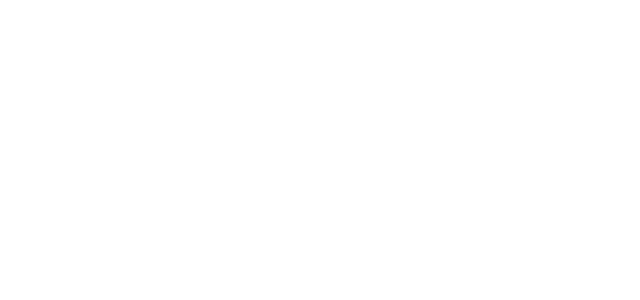
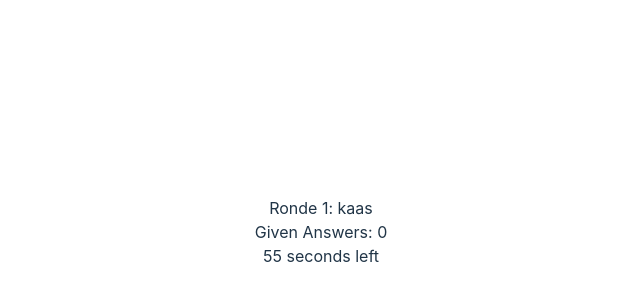
Before and after one commit to richardvisssr/PubQuizGame, a React (Vite) app in the folder client/quizzer/: page /quiz/1/1 in a window 1280 px wide. Before the commit this address had no page. Shown: the part 168-468 px from the top of the page, without its empty margins (319-959 px from the left). Built offline with nearby package versions, Linux system fonts and the light colour scheme; no server answers.

Commit message:
ws eem niveau hoger plaatsen

```diff
--- a/client/quizzer/src/components/quiz/CountdownTimer.jsx
+++ b/client/quizzer/src/components/quiz/CountdownTimer.jsx
@@ -14,7 +14,7 @@ export default function CountdownTimer() {
     if (remainingTime === 0) {
       clearInterval(timer);
 
-      navigate("/leaderboard/1");
+      navigate("/leaderboard/123/1");
     }
 
     return () => {
--- a/client/quizzer/src/components/quiz/Header.jsx
+++ b/client/quizzer/src/components/quiz/Header.jsx
@@ -1,9 +1,60 @@
-import React from "react";
+import React, { useEffect, useState } from "react";
+import { useDispatch, useSelector } from "react-redux";
+import { useParams } from "react-router-dom";
 
-export default function Header({ question }) {
+export default function Header() {
+  const dispatch = useDispatch();
+  const round = useSelector((state) => state.round.roundNumber);
+  const { code } = useParams();
+  const selectedQuestions = useSelector((state) => state.round.selectedQuestions);
+
+  const [websocket, setWebsocket] = useState(null);
+  const [currentQuestionIndex, setCurrentQuestionIndex] = useState(0);
+  console.log(selectedQuestions);
+
+  const initWebSocket = () => {
+    if (!websocket) {
+      const ws = new WebSocket("ws://localhost:3000"); // Update with your server URL
+
+      ws.onopen = () => {
+        console.log("WebSocket connection is open!");
+      };
+
+      ws.onmessage = (event) => {
+        const message = JSON.parse(event.data);
+        if (message.type === "newQuestion") {
+          // Update de huidige vraagindex
+          setCurrentQuestionIndex(currentQuestionIndex + 1);
+        }
+      };
+
+      ws.onclose = () => {
+        console.log("WebSocket connection is closed!");
+      };
+
+      setWebsocket(ws);
+    }
+  };
+
+  useEffect(() => {
+    initWebSocket();
+  }, []);
+
+  // Controleer of de huidige vraagindex binnen het bereik van de vragen ligt
+  const currentQuestion =
+    currentQuestionIndex < selectedQuestions.length
+      ? selectedQuestions[currentQuestionIndex]
+      : null;
+
   return (
     <div>
-      <p className="text-3xl font-bold mt-4">{question}</p>
+      {round <= 12 ? (
+        <p className="text-3xl font-bold mt-4">
+          Ronde {round}: {currentQuestion || "Wachten op de volgende vraag..."}
+        </p>
+      ) : (
+        <p className="text-3xl font-bold mt-4">De quiz is afgelopen.</p>
+      )}
     </div>
   );
 }
--- a/client/quizzer/src/components/quiz/Quiz.jsx
+++ b/client/quizzer/src/components/quiz/Quiz.jsx
@@ -1,6 +1,5 @@
 import React, { useState, useEffect } from "react";
 import Header from "./Header";
-import Answers from "./Answers";
 import CountdownTimer from "./CountdownTimer";
 
 export default function Quiz() {
@@ -40,7 +39,7 @@ export default function Quiz() {
   return (
     <div className="min-h-screen flex flex-col justify-center items-center">
       <div className="text-3xl mb-4">
-        <Header question="Example question" />
+        <Header />
       </div>
       <div className="">
         <div className="mt-4">
@@ -48,9 +47,6 @@ export default function Quiz() {
         </div>
         <CountdownTimer />
       </div>
-      <div className="container mx-auto mt-4">
-        <Answers />
-      </div>
     </div>
   );
 }
--- a/client/quizzer/src/reducers/roundReducer.jsx
+++ b/client/quizzer/src/reducers/roundReducer.jsx
@@ -19,11 +19,20 @@ export const fetchCurrentQuestionsNumber = createAsyncThunk(
   }
 );
 
+export const fetchSelectedQuestions = createAsyncThunk(
+  "round/fetchSelectedQuestions",
+  async () => {
+    const response = await fetch(`http://localhost:3000/quiz/${code}/${roundNumber}/questions`);
+      const data = await response.json();
+      return data;
+  }
+);
+
 const roundSlice = createSlice({
   name: "round",
   initialState: {
     filterdQuestionsFromCategory: [],
-    selectedQuestions: [],
+    selectedQuestions: ['kaas','brood','boter'],
     roundNumber: 1,
     questionNumber: 1,
   },
@@ -45,6 +54,9 @@ const roundSlice = createSlice({
     [fetchCurrentQuestionsNumber.fulfilled]: (state, action) => {
       state.questionNumber = action.payload;
     },
+    [fetchSelectedQuestions.fulfilled]: (state, action) => {
+      state.selectedQuestions = action.payload;
+    },
   },
 });
 
--- a/client/quizzer/src/router/router.jsx
+++ b/client/quizzer/src/router/router.jsx
@@ -10,6 +10,8 @@ import ChooseCategory from "../components/Quizmaster/ChooseCategory";
 import Approve from "../components/Quizmaster/Approve";
 import NewRound from "../components/Quizmaster/NewRound";
 import Game from "../components/Quizmaster/Game";
+import Quiz from "../components/quiz/Quiz";
+import Leaderboard from "../components/Quiz/Leaderboard";
 
 const Router = () => {
 
@@ -25,6 +27,8 @@ const Router = () => {
       <Route path="/waitingScreen/:code" element={<WaitingScreen waiting={"game"} />}/>
       <Route path="/questionScreen/:code/:roundNumber" element={<QuestionAnswer />}/>
       <Route path="/waitingScreenQuestion/:code/:roundNumber" element={<WaitingScreen waiting={"questions"} />}/>
+      <Route path="/quiz/:code/:roundNumber" element={<Quiz />}/>
+      <Route path="/leaderboard/:code/:roundNumber" element={<Leaderboard />}/>
     </Routes>
   );
 };
```
